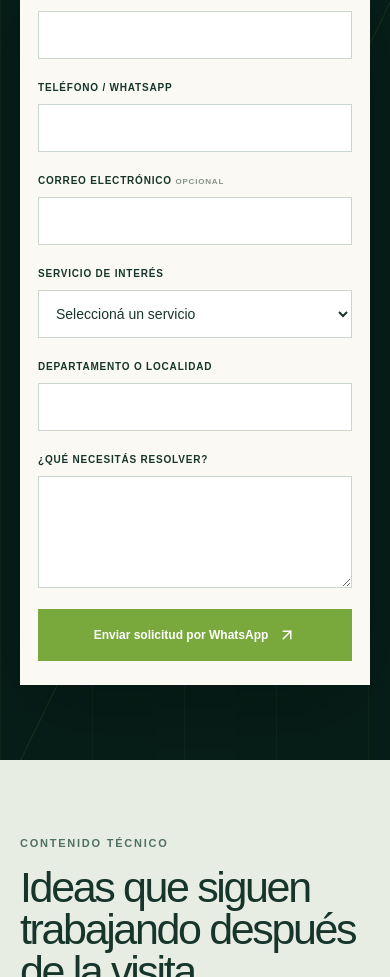
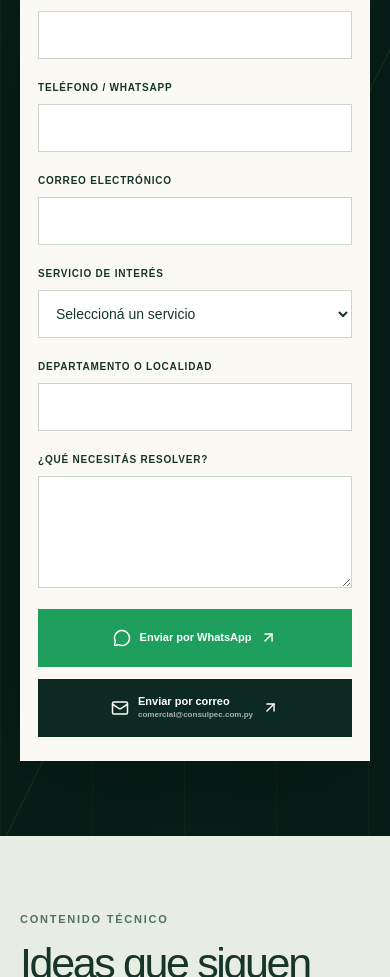
Before and after one commit to genesisdev-cloud/CONSULPEC, a Next.js app: page / in a window 390 px wide. Shown: the part 7454-8431 px from the top of the page. Built offline with nearby package versions, Linux system fonts and the light colour scheme.

Commit message:
Add email option to service requests

```diff
--- a/app/globals.css
+++ b/app/globals.css
@@ -102,8 +102,18 @@ h1 em { display:block; color:var(--lime-dark); font-family:Georgia,'Times New Ro
 .request-form textarea { resize:vertical; min-height:112px; }
 .request-form input:focus,.request-form select:focus,.request-form textarea:focus { border-color:var(--lime-dark); box-shadow:0 0 0 3px rgba(121,168,61,.15); }
 .request-message { grid-column:1/-1; }
-.request-form button { grid-column:1/-1; display:flex; min-height:52px; align-items:center; justify-content:center; gap:10px; border:0; background:var(--lime-dark); color:white; font-size:12px; font-weight:900; cursor:pointer; transition:background .2s,transform .2s; }
-.request-form button:hover { background:#688f35; transform:translateY(-1px); }
+.request-actions { grid-column:1/-1; display:grid; grid-template-columns:repeat(2,minmax(0,1fr)); gap:12px; }
+.request-form .request-actions button { display:flex; min-height:58px; align-items:center; justify-content:center; gap:9px; border:0; padding:10px 16px; color:white; font-size:11px; font-weight:900; cursor:pointer; transition:background .2s,transform .2s; }
+.request-form .request-actions button:hover { transform:translateY(-1px); }
+.request-whatsapp { background:#1f9f5d; }
+.request-whatsapp:hover { background:#18834c; }
+.request-email { background:var(--deep); }
+.request-email:hover { background:#183f34; }
+.request-email:disabled { cursor:wait; opacity:.72; }
+.request-email>span { display:flex; flex-direction:column; align-items:flex-start; gap:2px; line-height:1.2; }
+.request-email small { color:rgba(255,255,255,.64); font-size:8px; font-weight:600; text-transform:none; }
+.request-status { grid-column:1/-1; margin:0; padding:12px 14px; background:#e7ecdf; color:#40602e; font-size:12px; line-height:1.4; }
+.request-status.error { background:#f6e6e2; color:#8b3328; }
 
 .knowledge { background:#e8ede4; }
 .article-grid { max-width:1380px; margin:auto; display:grid; grid-template-columns:repeat(3,1fr); gap:18px; }
@@ -218,7 +228,8 @@ footer { min-height:270px; display:grid; grid-template-columns:1fr auto 1fr; ali
   .request-copy h3 { font-size:44px; }
   .request-copy>span { font-size:16px; }
   .request-form { grid-template-columns:1fr; padding:24px 18px; }
-  .request-message,.request-form button { grid-column:1; }
+  .request-message,.request-actions,.request-status { grid-column:1; }
+  .request-actions { grid-template-columns:1fr; }
   .closing-cta:before,.closing-cta:after { width:410px; height:280px; opacity:.75; }
   .closing-cta:before { left:-255px; top:-110px; }
   .closing-cta:after { right:-260px; bottom:-115px; }
--- a/app/page.tsx
+++ b/app/page.tsx
@@ -18,21 +18,27 @@ const requestCopy = {
     intro: 'Completá los datos y recibiremos tu solicitud directamente por WhatsApp para coordinar el siguiente paso.',
     name: 'Nombre y apellido', phone: 'Teléfono / WhatsApp', email: 'Correo electrónico',
     service: 'Servicio de interés', servicePlaceholder: 'Seleccioná un servicio', location: 'Departamento o localidad',
-    message: '¿Qué necesitás resolver?', submit: 'Enviar solicitud por WhatsApp', optional: 'Opcional',
+    message: '¿Qué necesitás resolver?', whatsappSubmit: 'Enviar por WhatsApp', emailSubmit: 'Enviar por correo',
+    sending: 'Enviando solicitud…', success: 'Solicitud enviada correctamente. Te contactaremos pronto.',
+    fallback: 'Se abrió tu aplicación de correo con la solicitud preparada.', error: 'No pudimos enviar la solicitud. Probá nuevamente o usá WhatsApp.',
   },
   en: {
     kicker: 'Service request', title: 'Tell us what your field needs.',
     intro: 'Complete the details and we will receive your request directly on WhatsApp to arrange the next step.',
     name: 'Full name', phone: 'Phone / WhatsApp', email: 'Email address',
     service: 'Service of interest', servicePlaceholder: 'Select a service', location: 'Department or location',
-    message: 'What do you need to solve?', submit: 'Send request via WhatsApp', optional: 'Optional',
+    message: 'What do you need to solve?', whatsappSubmit: 'Send via WhatsApp', emailSubmit: 'Send via email',
+    sending: 'Sending request…', success: 'Request sent successfully. We will contact you soon.',
+    fallback: 'Your email app opened with the request ready to send.', error: 'We could not send the request. Please try again or use WhatsApp.',
   },
   pt: {
     kicker: 'Solicitação de serviço', title: 'Conte o que seu campo precisa.',
     intro: 'Preencha os dados e receberemos sua solicitação diretamente pelo WhatsApp para combinar o próximo passo.',
     name: 'Nome completo', phone: 'Telefone / WhatsApp', email: 'E-mail',
     service: 'Serviço de interesse', servicePlaceholder: 'Selecione um serviço', location: 'Departamento ou localidade',
-    message: 'O que você precisa resolver?', submit: 'Enviar solicitação pelo WhatsApp', optional: 'Opcional',
+    message: 'O que você precisa resolver?', whatsappSubmit: 'Enviar pelo WhatsApp', emailSubmit: 'Enviar por e-mail',
+    sending: 'Enviando solicitação…', success: 'Solicitação enviada com sucesso. Entraremos em contato em breve.',
+    fallback: 'Seu aplicativo de e-mail foi aberto com a solicitação pronta.', error: 'Não foi possível enviar a solicitação. Tente novamente ou use o WhatsApp.',
   },
 } as const;
 
--- a/components/ui/sticky-scroll.tsx
+++ b/components/ui/sticky-scroll.tsx
@@ -1,8 +1,10 @@
 'use client';
 
 import { ReactLenis } from 'lenis/react';
-import React, { forwardRef } from 'react';
-import { ArrowUpRight, MapPin } from 'lucide-react';
+import React, { forwardRef, useState } from 'react';
+import { ArrowUpRight, Mail, MapPin, MessageCircle } from 'lucide-react';
+
+const CORPORATE_EMAIL = 'comercial@consulpec.com.py';
 
 type RequestCopy = {
   kicker: string;
@@ -15,8 +17,12 @@ type RequestCopy = {
   servicePlaceholder: string;
   location: string;
   message: string;
-  submit: string;
-  optional: string;
+  whatsappSubmit: string;
+  emailSubmit: string;
+  sending: string;
+  success: string;
+  fallback: string;
+  error: string;
 };
 
 type StickyScrollProps = {
@@ -60,24 +66,76 @@ const GalleryImage = ({ src, index, className }: { src: string; index: number; c
 
 const StickyScroll = forwardRef<HTMLElement, StickyScrollProps>(
   ({ title, accent, intro, request, services, whatsappNumber }, ref) => {
-    const submitRequest = (event: React.SyntheticEvent<HTMLFormElement>) => {
-      event.preventDefault();
-      const data = new FormData(event.currentTarget);
+    const [emailStatus, setEmailStatus] = useState<'idle' | 'sending' | 'success' | 'fallback' | 'error'>('idle');
+
+    const readForm = (form: HTMLFormElement) => {
+      const data = new FormData(form);
       const value = (key: string) => {
         const field = data.get(key);
         return typeof field === 'string' ? field : '';
       };
-      const lines = [
+      return {
+        name: value('name'), phone: value('phone'), email: value('email'), service: value('service'),
+        location: value('location'), message: value('message'),
+      };
+    };
+
+    const requestLines = (data: ReturnType<typeof readForm>) => [
         'Hola Consulpec, quiero solicitar un servicio.',
         '',
-        `Nombre: ${value('name')}`,
-        `Teléfono: ${value('phone')}`,
-        `Correo: ${value('email') || 'No indicado'}`,
-        `Servicio: ${value('service')}`,
-        `Ubicación: ${value('location')}`,
-        `Necesidad: ${value('message')}`,
+        `Nombre: ${data.name}`, `Teléfono: ${data.phone}`, `Correo: ${data.email}`,
+        `Servicio: ${data.service}`, `Ubicación: ${data.location}`, `Necesidad: ${data.message}`,
       ];
+
+    const submitWhatsApp = (event: React.MouseEvent<HTMLButtonElement>) => {
+      const form = event.currentTarget.form;
+      if (!form || !form.reportValidity()) return;
+      const lines = requestLines(readForm(form));
       window.open(`https://wa.me/${whatsappNumber}?text=${encodeURIComponent(lines.join('\n'))}`, '_blank', 'noopener,noreferrer');
+    };
+
+    const submitEmail = async (event: React.SyntheticEvent<HTMLFormElement>) => {
+      event.preventDefault();
+      const form = event.currentTarget;
+      const data = readForm(form);
+      const serviceId = process.env.NEXT_PUBLIC_EMAILJS_SERVICE_ID;
+      const templateId = process.env.NEXT_PUBLIC_EMAILJS_TEMPLATE_ID;
+      const publicKey = process.env.NEXT_PUBLIC_EMAILJS_PUBLIC_KEY;
+
+      if (!serviceId || !templateId || !publicKey) {
+        const subject = encodeURIComponent(`Solicitud de servicio — ${data.service}`);
+        const body = encodeURIComponent(requestLines(data).join('\n'));
+        window.location.href = `mailto:${CORPORATE_EMAIL}?subject=${subject}&body=${body}`;
+        setEmailStatus('fallback');
+        return;
+      }
+
+      setEmailStatus('sending');
+      try {
+        const response = await fetch('https://api.emailjs.com/api/v1.0/email/send', {
+          method: 'POST',
+          headers: { 'Content-Type': 'application/json' },
+          body: JSON.stringify({
+            service_id: serviceId,
+            template_id: templateId,
+            user_id: publicKey,
+            template_params: {
+              to_email: CORPORATE_EMAIL,
+              from_name: data.name,
+              reply_to: data.email,
+              phone: data.phone,
+              service: data.service,
+              location: data.location,
+              message: data.message,
+            },
+          }),
+        });
+        if (!response.ok) throw new Error('EmailJS request failed');
+        setEmailStatus('success');
+        form.reset();
+      } catch {
+        setEmailStatus('error');
+      }
     };
 
     return (
@@ -114,14 +172,18 @@ const StickyScroll = forwardRef<HTMLElement, StickyScrollProps>(
               <h3>{request.title}</h3>
               <span>{request.intro}</span>
             </div>
-            <form className="request-form" onSubmit={submitRequest}>
+            <form className="request-form" onSubmit={submitEmail}>
               <label><span>{request.name}</span><input name="name" type="text" autoComplete="name" required /></label>
               <label><span>{request.phone}</span><input name="phone" type="tel" autoComplete="tel" required /></label>
-              <label><span>{request.email} <small>{request.optional}</small></span><input name="email" type="email" autoComplete="email" /></label>
+              <label><span>{request.email}</span><input name="email" type="email" autoComplete="email" required /></label>
               <label><span>{request.service}</span><select name="service" defaultValue="" required><option value="" disabled>{request.servicePlaceholder}</option>{services.map((service) => <option key={service} value={service}>{service}</option>)}</select></label>
               <label><span>{request.location}</span><input name="location" type="text" autoComplete="address-level1" required /></label>
               <label className="request-message"><span>{request.message}</span><textarea name="message" rows={4} required /></label>
-              <button type="submit">{request.submit}<ArrowUpRight size={18}/></button>
+              <div className="request-actions">
+                <button className="request-whatsapp" type="button" onClick={submitWhatsApp}><MessageCircle size={18}/>{request.whatsappSubmit}<ArrowUpRight size={17}/></button>
+                <button className="request-email" type="submit" disabled={emailStatus === 'sending'}><Mail size={18}/><span>{emailStatus === 'sending' ? request.sending : request.emailSubmit}<small>{CORPORATE_EMAIL}</small></span><ArrowUpRight size={17}/></button>
+              </div>
+              {emailStatus !== 'idle' && <p className={`request-status ${emailStatus}`} role="status">{request[emailStatus]}</p>}
             </form>
           </div>
         </section>
```
Also changed, not shown: 2 other files (tests, documents, lock files or other folders).
